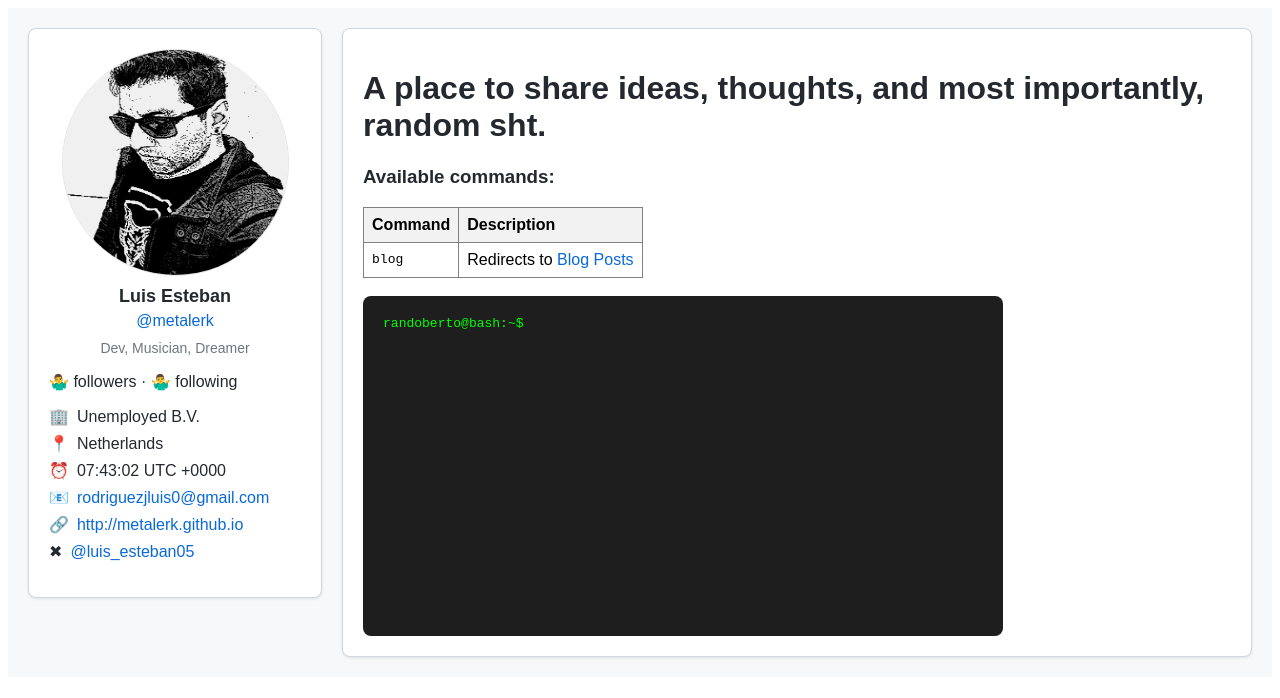
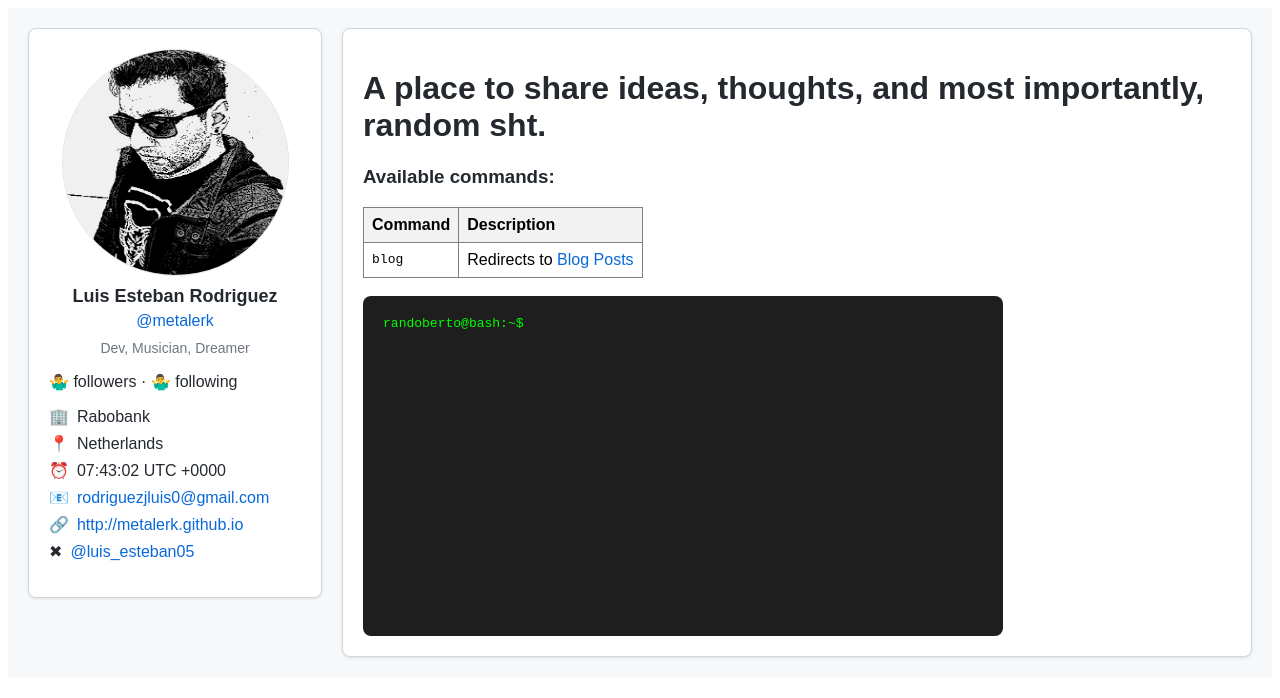
Before and after one commit to metalerk/metalerk.github.io, a Jekyll site: the page built from index.md, in a window 1280 px wide. Shown: the top 698 px of the page. Built offline with Jekyll 4.4.1, drawn with Linux system fonts in a browser that asks for light colours.

Commit message:
more fixes

```diff
--- a/index.md
+++ b/index.md
@@ -53,14 +53,14 @@ media_subpath: /assets/img/site/
     <div id="github-sidebar">
         <img id="github-profile-avatar" src="assets/img/site/luis.jpg" alt="User Avatar">
         <div id="github-profile-info">
-            <h2 id="github-profile-name">Luis Esteban</h2>
+            <h2 id="github-profile-name">Luis Esteban Rodriguez</h2>
             <p id="github-profile-username"><a href="http://github.com/metalerk" target="_blank">@metalerk</a></p>
             <p id="github-profile-bio">Dev, Musician, Dreamer</p>
         </div>
         <div id="github-profile-details">
             <p><strong>🤷‍♂️</strong> followers · <strong>🤷‍♂️</strong> following</p>
             <ul>
-                <li><span class="icon">🏢</span> <span>Unemployed B.V.</span></li>
+                <li><span class="icon">🏢</span> <span>Rabobank</span></li>
                 <li><span class="icon">📍</span> <span>Netherlands</span></li>
                 {% assign current_hour = "now" | date: "%T UTC %z" %}
                 <li><span class="icon">⏰</span> <span>{{ current_hour }}</span></li>
```
